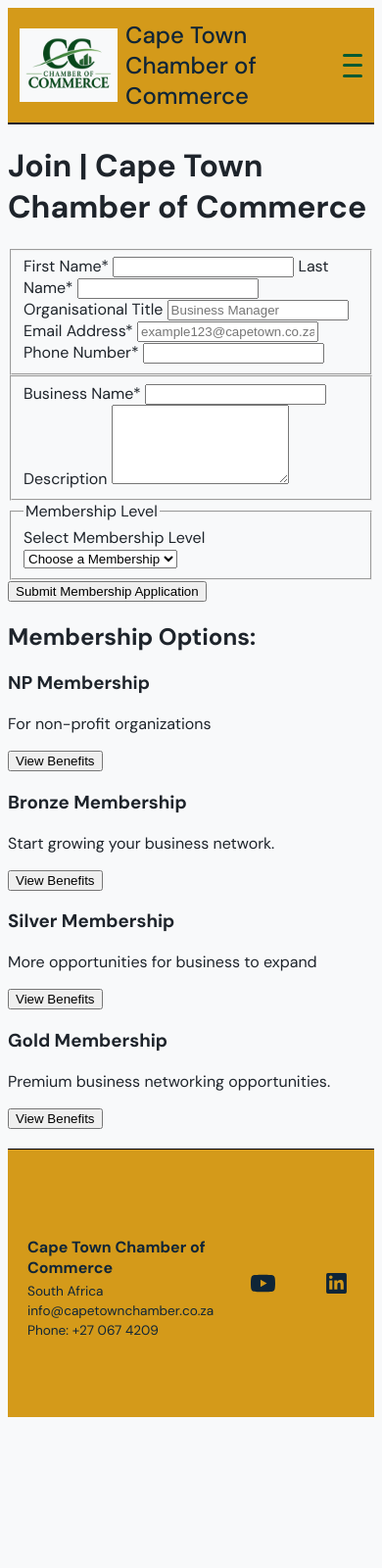
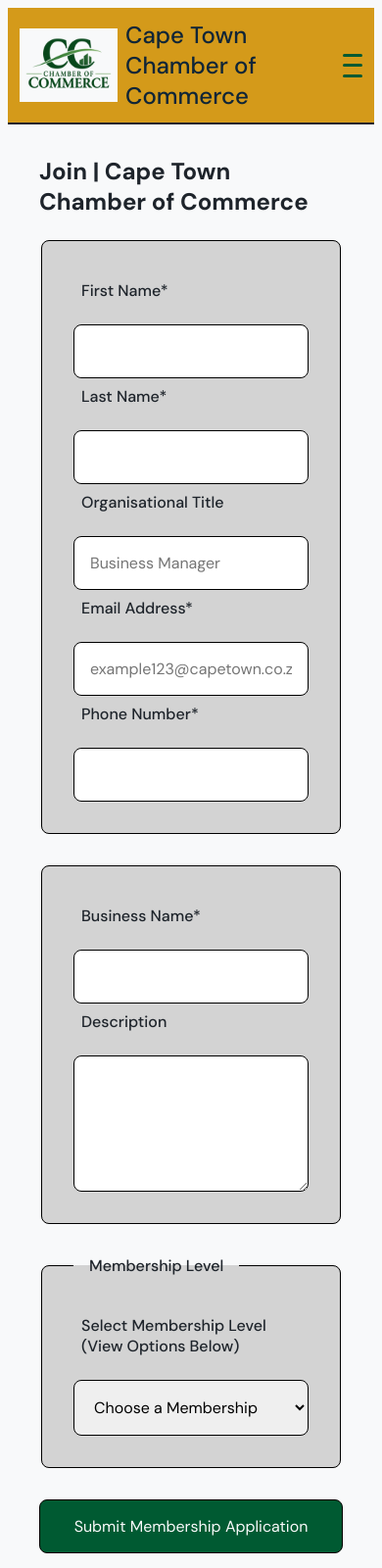
Before and after one commit to jedkw06/wdd231, a plain HTML site: page chamber/join.html in a window 390 px wide. Shown: the top 1600 px of the page at 98% size. Before the commit the page ends 1454 px from the top, so only its background shows below. Drawn offline with Linux system fonts and the light colour scheme.

Commit message:
java and css finish

```diff
--- a/chamber/join.html
+++ b/chamber/join.html
@@ -14,6 +14,7 @@
     <link rel="stylesheet" href="styles/chamber_large.css">
     <script src="scripts/date.js" defer></script>
     <script src="scripts/navigation.js" defer></script>
+    <script src="scripts/join.js" defer></script>
     <meta property="og:title" content="Chamber Join Page |Cape Town CC">
     <meta property="og:description" content="The Join page for The Cape Town Chamber of Commerce website">
     <meta property="og:image" content="https://Jedkw06.github.io/wdd231/images/chamber_of_commerce_logo.webp">
@@ -38,8 +39,8 @@
             </nav>
     </header>
     <main>
-    <h1> Join | Cape Town Chamber of Commerce</h1>
     <section class="application-section">
+        <h1>Join | Cape Town Chamber of Commerce</h1>
         <form method="get" action="thankyou.html">
             <fieldset>
                 <label for="first-name">First Name*</label>
@@ -61,7 +62,7 @@
             </fieldset>
             <fieldset>
                 <legend>Membership Level</legend>
-                <label for="membership">Select Membership Level</label>
+                <label for="membership">Select Membership Level (View Options Below)</label>
                 <select id="membership" name="membership" required>
                     <option value="" disable selected>Choose a Membership</option>
                     <option value="np">NP Membership</option>
@@ -90,7 +91,7 @@
                 </dialog>
                 <h3>NP Membership</h3>
                 <p>For non-profit organizations</p>
-                <button type="button" class="modal-link">View Benefits</button>
+                <button type="button" class="modal-link" data-modal="np-details">View Benefits</button>
             </article>
             <article class="membership-card-bronze">
                 <dialog id="bronze-details">
@@ -105,7 +106,7 @@
                 </dialog>
                 <h3>Bronze Membership</h3>
                 <p>Start growing your business network.</p>
-                <button type="button" class="modal-link">View Benefits</button>
+                <button type="button" class="modal-link" data-modal="bronze-details">View Benefits</button>
             </article>
             <article class="membership-card-silver">
                 <dialog id="silver-details">
@@ -121,7 +122,7 @@
                 </dialog>
                 <h3>Silver Membership</h3>
                 <p>More opportunities for business to expand</p>
-                <button type="button" class="modal-link">View Benefits</button>
+                <button type="button" class="modal-link" data-modal="silver-details">View Benefits</button>
             </article>
             <article class="membership-card-gold">
                 <dialog id="gold-details">
@@ -137,7 +138,7 @@
                 </dialog>
                 <h3>Gold Membership</h3>
                 <p>Premium business networking opportunities.</p>
-                <button type="button" class="modal-link">View Benefits</button>
+                <button type="button" class="modal-link" data-modal="gold-details">View Benefits</button>
             </article>
         </div>
     </section>
--- /dev/null
+++ b/chamber/scripts/join.js
@@ -0,0 +1,50 @@
+const timestampField = document.querySelector("#timestamp");
+if (timestampField) {
+    timestampField.value = new Date().toISOString();
+}
+
+const modalButtons = document.querySelectorAll(".modal-link");
+
+modalButtons.forEach((button) => {
+
+    button.addEventListener("click", () => {
+
+        const modalId = button.dataset.modal;
+
+        const modal = document.getElementById(modalId);
+
+        if (modal) {
+            modal.showModal();
+        }
+
+    });
+
+});
+
+const closeButtons = document.querySelectorAll(".close-modal");
+
+closeButtons.forEach((button) => {
+
+    button.addEventListener("click", () => {
+
+        const modal = button.closest("dialog");
+
+        if (modal) {
+            modal.close();
+        }
+
+    });
+
+});
+
+document.querySelectorAll("dialog").forEach((modal) => {
+
+    modal.addEventListener("click", (event) => {
+
+        if (event.target === modal) {
+            modal.close();
+        }
+
+    });
+
+});
--- a/chamber/styles/chamber_small.css
+++ b/chamber/styles/chamber_small.css
@@ -90,6 +90,7 @@ header {
     text-align: center;
     box-sizing: border-box;
     background-color: var(--color-springbok-green);
+    transition: background-color 0.3s ease;
 }
 
 .navigation a:hover {
@@ -128,10 +129,11 @@ header {
     text-decoration: none;
     font-weight: bold;
     border-radius: 6px;
+    transition: background-color 0.3s ease;
 }
 
 .call-action:hover {
-    background-color: var(--color-karro-terracotta)
+    background-color: var(--color-karro-terracotta);
 }
 
 .filters {
@@ -146,6 +148,7 @@ header {
     border: 1px solid black;
     background-color: white;
     cursor: pointer;
+    transition: background-color 0.3s ease;
 }
 
 .filters button.active {
@@ -292,6 +295,150 @@ header {
     object-fit: contain;
 }
 
+.application-section {
+    background-color: var(--color-warm-alabaster);
+    padding: 2rem;
+    border-radius: 8px;
+}
+
+.application-section h1 {
+    margin-top: 0;
+    margin-bottom: 1.5rem
+}
+
+.membership-section h2 {
+    margin-top: 0;
+    margin-bottom: 1.5rem
+}
+
+.application-section fieldset {
+    border: 1px solid black;
+    border-radius: 8px;
+    padding: 2rem;
+    margin-bottom: 2rem;
+    background-color: lightgray;
+}
+
+.application-section legend {
+    font-weight: 500;
+    padding: 0 1rem;
+}
+
+.application-section label {
+    display: block;
+    margin-bottom: 1rem;
+    font-weight: 500;
+    padding: 0.5rem;
+}
+
+.application-section input,
+.application-section select,
+.application-section textarea {
+    display: block;
+    width: 100%;
+    padding: 1rem;
+    margin-top: 1rem;
+    border: 1px solid black;
+    border-radius: 8px;
+    font: inherit;
+    box-sizing: border-box;
+}
+
+.submit-button {
+    background-color: var(--color-springbok-green);
+    color: var(--color-warm-alabaster);
+    border: 1px solid black;
+    padding: 1rem;
+    border-radius: 8px;
+    font-weight: 500;
+    cursor: pointer;
+    transition: background-color 0.3s ease;
+}
+
+.submit-button:hover {
+    background-color: var(--color-karro-terracotta);
+}
+
+.membership-cards {
+    display: grid;
+    gap: 1.5rem;
+}
+.membership-card-np {
+    background-color: pink;
+}
+
+.membership-card-bronze {
+    background-color: #CD7F32;
+}
+
+.membership-card-silver {
+    background-color: silver;
+}
+
+.membership-card-gold {
+    background-color: gold;
+}
+
+.membership-card-np,
+.membership-card-bronze,
+.membership-card-silver,
+.membership-card-gold {
+    padding: 1rem;
+    border: 1px solid black;
+    border-radius: 8px;
+    text-align: center;
+    opacity: 0;
+    animation: cardEntrance 0.8s ease forwards;
+}
+
+.membership-card-np,
+.membership-card-bronze,
+.membership-card-silver,
+.membership-card-gold:nth-child(1) {
+    animation-delay: 0.1s;
+}
+
+.membership-card-np,
+.membership-card-bronze,
+.membership-card-silver,
+.membership-card-gold:nth-child(2) {
+    animation-delay: 0.3s;
+}
+
+.membership-card-np,
+.membership-card-bronze,
+.membership-card-silver,
+.membership-card-gold:nth-child(3) {
+    animation-delay: 0.5s;
+}
+
+@keyframes cardEntrance {
+    from {
+        opacity: 0;
+        transform: translateY(30px);
+    }
+
+    to {
+        opacity: 1;
+        transform: translateY(0);
+    }
+}
+
+.membership-cards button {
+    background-color: var(--color-warm-alabaster);
+    border: 1px solid black;
+    border-radius: 8px;
+    color: black;
+    font-weight: 500;
+    transition: background-color 0.3s ease;
+    padding: 1rem;
+}
+
+.membership-cards button:hover {
+    background-color: lightgray;
+}
+
+
 /* footer */
 
 .my-foot {
@@ -344,10 +491,11 @@ header {
     width: 25px;
     height: 25px;
     fill: var(--color-deep-navy);
+    transition: background-color 0.3s ease;
 }
 
 .the-socials svg:hover {
-    fill: var(--color-warm-alabaster)
+    fill: var(--color-warm-alabaster);
 }
 
 .the-socials img {
```
Also changed, not shown: chamber/scripts/thankyou.js (added, +43 -0 lines), chamber/thankyou.html (+100 -0 lines).
